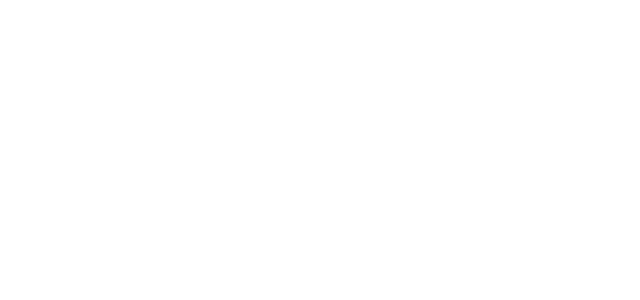
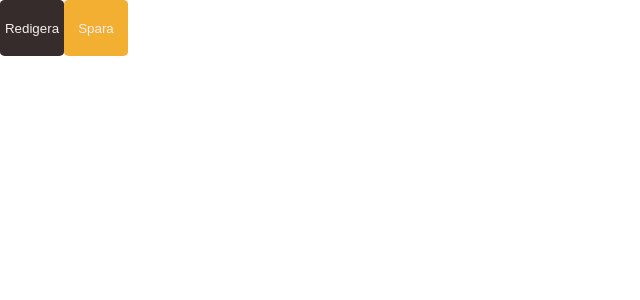
Before and after one commit to mohammad0-0ahmad/stock-portfolio, a React (Create React App) app: page / in a window 1280 px wide. Shown: the top 300 px of the page, without its empty margins (0-640 px from the left). Built offline with nearby package versions, Linux system fonts and the light colour scheme.

Commit message:
Created the buttons

```diff
--- a/src/App.css
+++ b/src/App.css
@@ -0,0 +1,13 @@
+Button {
+    border-radius: 7%;
+    color: rgb(245, 239, 239);
+    width:5vw;
+    height:7vh;
+    border:none;
+}
+Button.yellow {
+background-color: rgb(243, 175, 49);
+}
+Button.black {
+background-color: rgb(54, 44, 44);
+}
--- a/src/App.js
+++ b/src/App.js
@@ -1,9 +1,15 @@
 import React from 'react';
 import './App.css';
+import Button from './Components.js';
+
 
 function App() {
   return (
     <div className="App">
+    <div>
+    <Button buttonText="Redigera" color="black"/>
+    <Button buttonText="Spara" color="yellow"/>
+    </div>
     </div>
   );
 }
--- /dev/null
+++ b/src/Components.js
@@ -0,0 +1,10 @@
+import React from 'react';
+
+ class Button extends React.Component {
+    render() {
+      return (
+        <button className={this.props.color}>{this.props.buttonText}</button>
+      )
+    }
+  }
+  export default Button;
```
